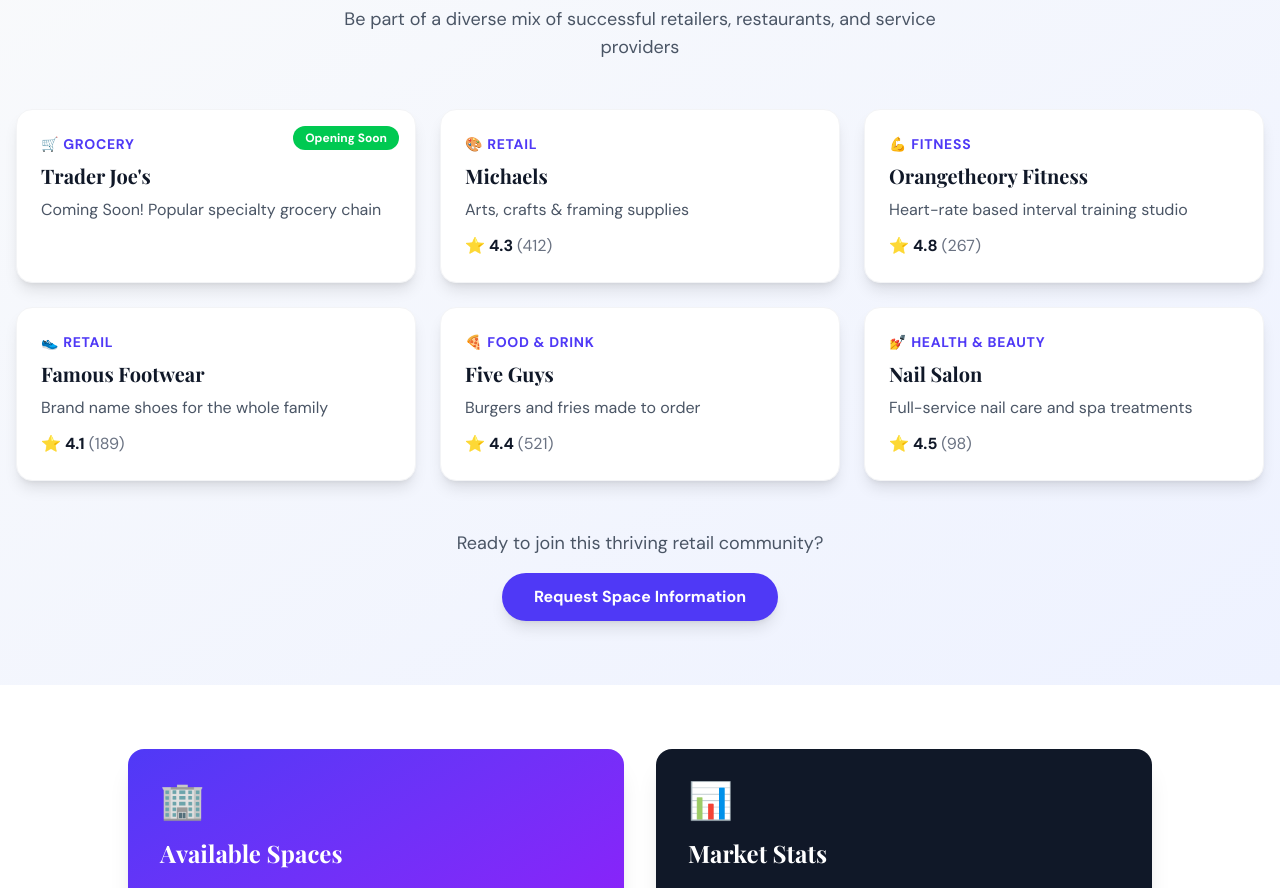
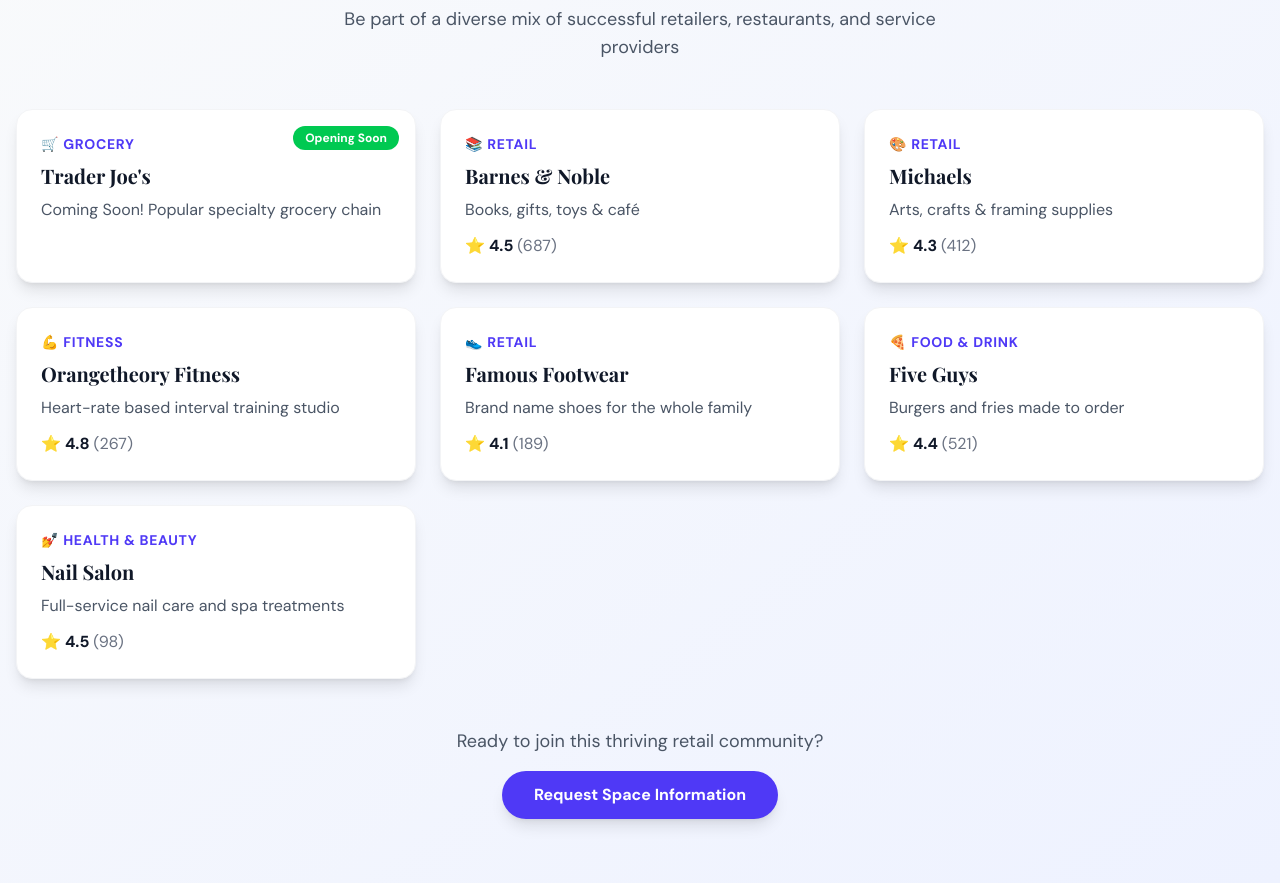
Before and after one commit to stephennewman/stephensites, a Next.js app: page /highlandlakes in a window 1280 px wide. Shown: the part 1100-1988 px from the top of the page. Built offline with nearby package versions, Linux system fonts and the light colour scheme.

Commit message:
Add Barnes & Noble to Highland Lakes Plaza

```diff
--- a/app/highlandlakes/page.tsx
+++ b/app/highlandlakes/page.tsx
@@ -89,6 +89,7 @@
 
   const businesses = [
     { category: '🛒 Grocery', name: 'Trader Joe\'s', desc: 'Coming Soon! Popular specialty grocery chain', rating: null, reviews: null, badge: 'Opening Soon' },
+    { category: '📚 Retail', name: 'Barnes & Noble', desc: 'Books, gifts, toys & café', rating: 4.5, reviews: 687 },
     { category: '🎨 Retail', name: 'Michaels', desc: 'Arts, crafts & framing supplies', rating: 4.3, reviews: 412 },
     { category: '💪 Fitness', name: 'Orangetheory Fitness', desc: 'Heart-rate based interval training studio', rating: 4.8, reviews: 267 },
     { category: '👟 Retail', name: 'Famous Footwear', desc: 'Brand name shoes for the whole family', rating: 4.1, reviews: 189 },
```
